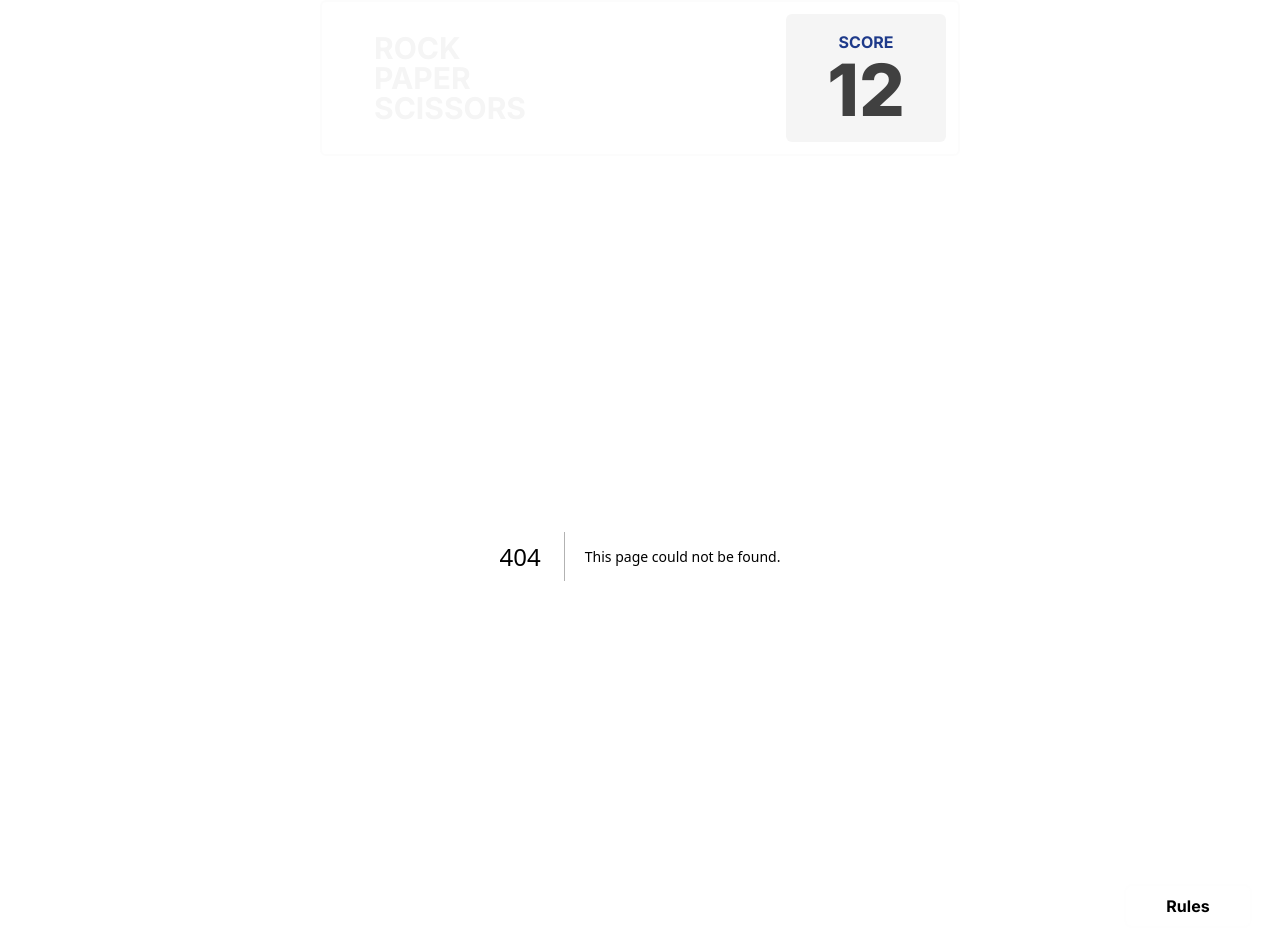
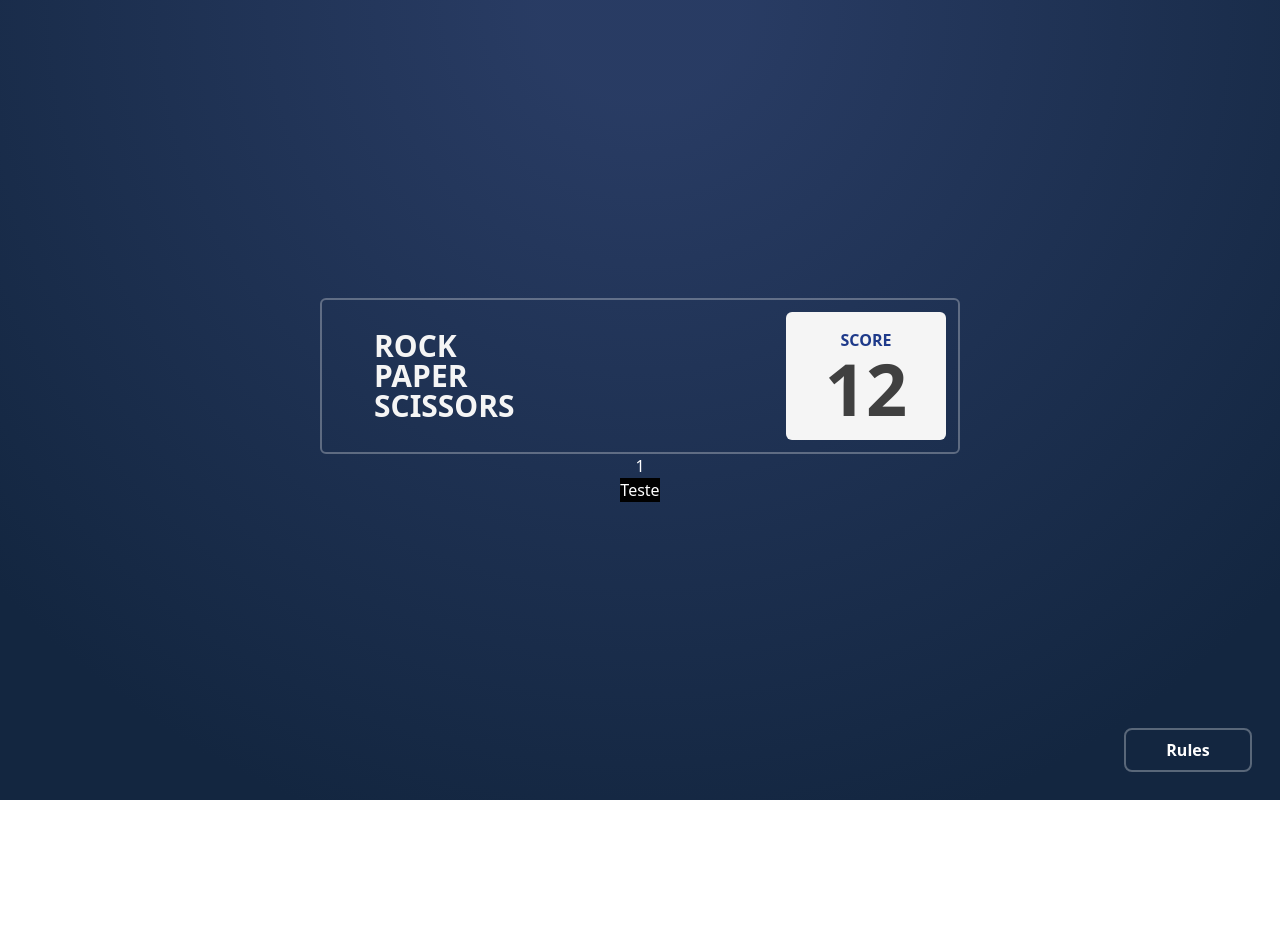
Before and after one commit to FFGMP/rock-paper-scissors-next.js, a Next.js app: page /1 in a window 1280 px wide. Before the commit this address had no page. Shown: the top 950 px of the page. After the commit the page ends 800 px from the top, so only its background shows below. Built offline with nearby package versions, Linux system fonts and the light colour scheme.

Commit message:
Started implementing BattleLayout component and game logic

```diff
--- /dev/null
+++ b/src/app/(main)/[battleOption]/layout.tsx
@@ -0,0 +1,28 @@
+import { notFound } from "next/navigation";
+
+export async function generateStaticParams() {
+  return [
+    { battleOption: "rock" },
+    { battleOption: "paper" },
+    { battleOption: "scissors" },
+  ];
+}
+
+export default async function BattleLayout({
+  children,
+  params: { battleOption },
+}: {
+  children: React.ReactNode;
+  params: { battleOption: string };
+}) {
+  const Array = await generateStaticParams();
+  Array.forEach((v) => {
+    console.log(v.battleOption);
+  });
+  return (
+    <>
+      <h1>{battleOption}</h1>
+      {children}
+    </>
+  );
+}
--- /dev/null
+++ b/src/app/(main)/[battleOption]/page.tsx
@@ -0,0 +1,7 @@
+export default function Game() {
+  return (
+    <div className="bg-black">
+      <h1>Teste</h1>
+    </div>
+  );
+}
--- /dev/null
+++ b/src/app/(main)/layout.tsx
@@ -0,0 +1,27 @@
+import Score from "../components/score";
+import Rules from "../components/rules";
+
+export default function MainLayout({
+  children,
+}: Readonly<{
+  children: React.ReactNode;
+}>) {
+  return (
+    <html lang="en">
+      <body className="relative flex h-full w-full items-center justify-center">
+        <div
+          className={
+            " flex min-h-screen w-full max-w-[1340px] flex-col items-center justify-center sm:w-fit"
+          }
+        >
+          <Score />
+          {children}
+          <div className="bottom-0 right-0 sm:absolute">
+            {/* Rules button. need to see what can i change to make this in a better way */}
+            <Rules />
+          </div>
+        </div>
+      </body>
+    </html>
+  );
+}
--- a/src/app/page.tsx
+++ b/src/app/(main)/page.tsx
@@ -1,5 +1,5 @@
-import OptionCircle from "./components/optionCircle";
-import { placeHolderCircle } from "./types/types";
+import OptionCircle from "../components/optionCircle";
+import { placeHolderCircle } from "../types/types";
 import Image from "next/image";
 
 export default function Home() {
--- a/src/app/layout.tsx
+++ b/src/app/layout.tsx
@@ -1,8 +1,6 @@
 import type { Metadata } from "next";
 import { Inter } from "next/font/google";
 import "./globals.css";
-import Score from "./components/score";
-import Rules from "./components/rules";
 
 const inter = Inter({ subsets: ["latin"] });
 
@@ -19,19 +17,7 @@ export default function RootLayout({
   return (
     <html lang="en">
       <body className="relative flex h-full w-full items-center justify-center">
-        <div
-          className={
-            inter.className +
-            " flex min-h-screen w-full max-w-[1340px] flex-col items-center justify-center sm:w-fit"
-          }
-        >
-          <Score />
-          {children}
-          <div className="bottom-0 right-0 sm:absolute">
-            {/* Rules button. need to see what can i change to make this in a better way */}
-            <Rules />
-          </div>
-        </div>
+        {children}
       </body>
     </html>
   );
--- /dev/null
+++ b/src/app/not-found.tsx
@@ -0,0 +1,9 @@
+export default function NotFound() {
+  return (
+    <div className="flex h-screen items-center justify-center">
+      <h1 className="text-3xl font-bold text-neutral-100">
+        404 - Page Not Found
+      </h1>
+    </div>
+  );
+}
```
